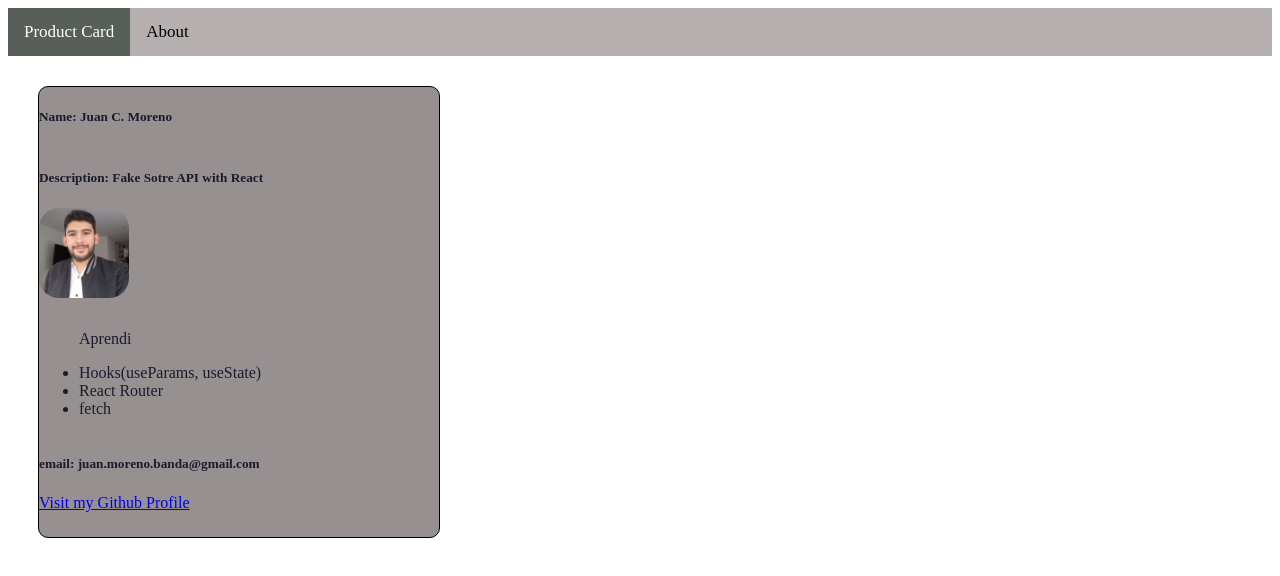
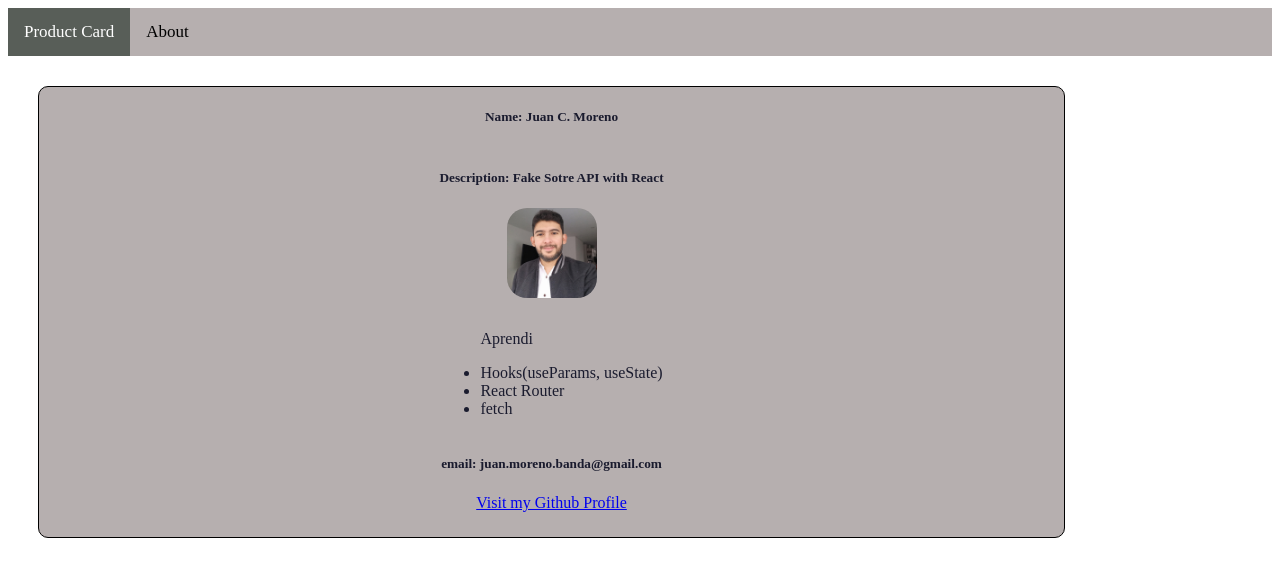
Before and after one commit to JuCaMoBa/FakeStoreApi_React, a React (Create React App) app: page /about in a window 1280 px wide. Shown: the top 576 px of the page. Built offline with nearby package versions, Linux system fonts and the light colour scheme.

Commit message:
Fix styles

```diff
--- a/src/styles/about.css
+++ b/src/styles/about.css
@@ -1,17 +1,24 @@
 .containerabout {
-  width: 400px;
+  width: 1025px;
   height: 450px;
   border: solid 1px black;
   display: flex;
   flex-direction: column;
   border-radius: 10px;
-  background-color: #979090;
+  background-color: #aba2a2db;
   color: rgb(26 27 46);
   margin: 30px;
+  align-items: center;
 }
 
 .containerabout .imagen {
   width: 90px;
-  position: relative;
   border-radius: 20px;
+  image-orientation: initial;
+  align-self: center;
 }
+
+.container {
+  display: flex;
+  justify-content: center;
+}
--- a/src/styles/productcard.css
+++ b/src/styles/productcard.css
@@ -9,7 +9,7 @@
 
 .titlecard {
   text-align: center;
-  margin-top: revert;
+  margin-top: 40px;
 }
 .containercard img {
   width: 90px;
@@ -19,16 +19,14 @@
   left: 150px;
 }
 
-.buttoncard {
-  background-color: #2b70fc;
-  border-radius: 10px;
-  color: white;
-  font-size: larger;
-  text-underline-position: under;
-  float: right;
-  margin: inherit;
-}
-
 .headercard {
   text-align-last: center;
 }
+
+.timercard {
+  margin-left: 20px;
+}
+
+.containerlinkdetail {
+  margin-top: 50px;
+}
```
